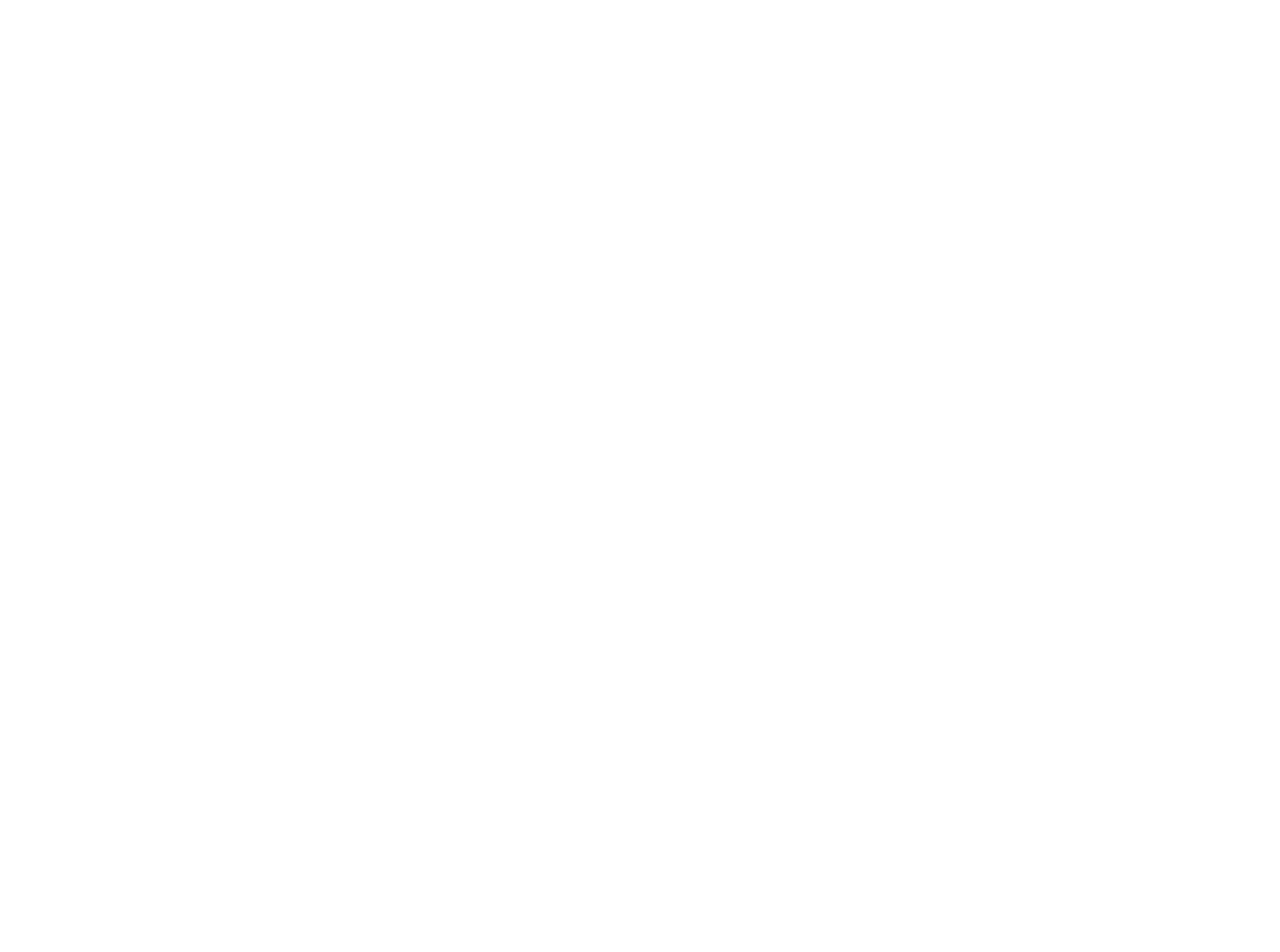
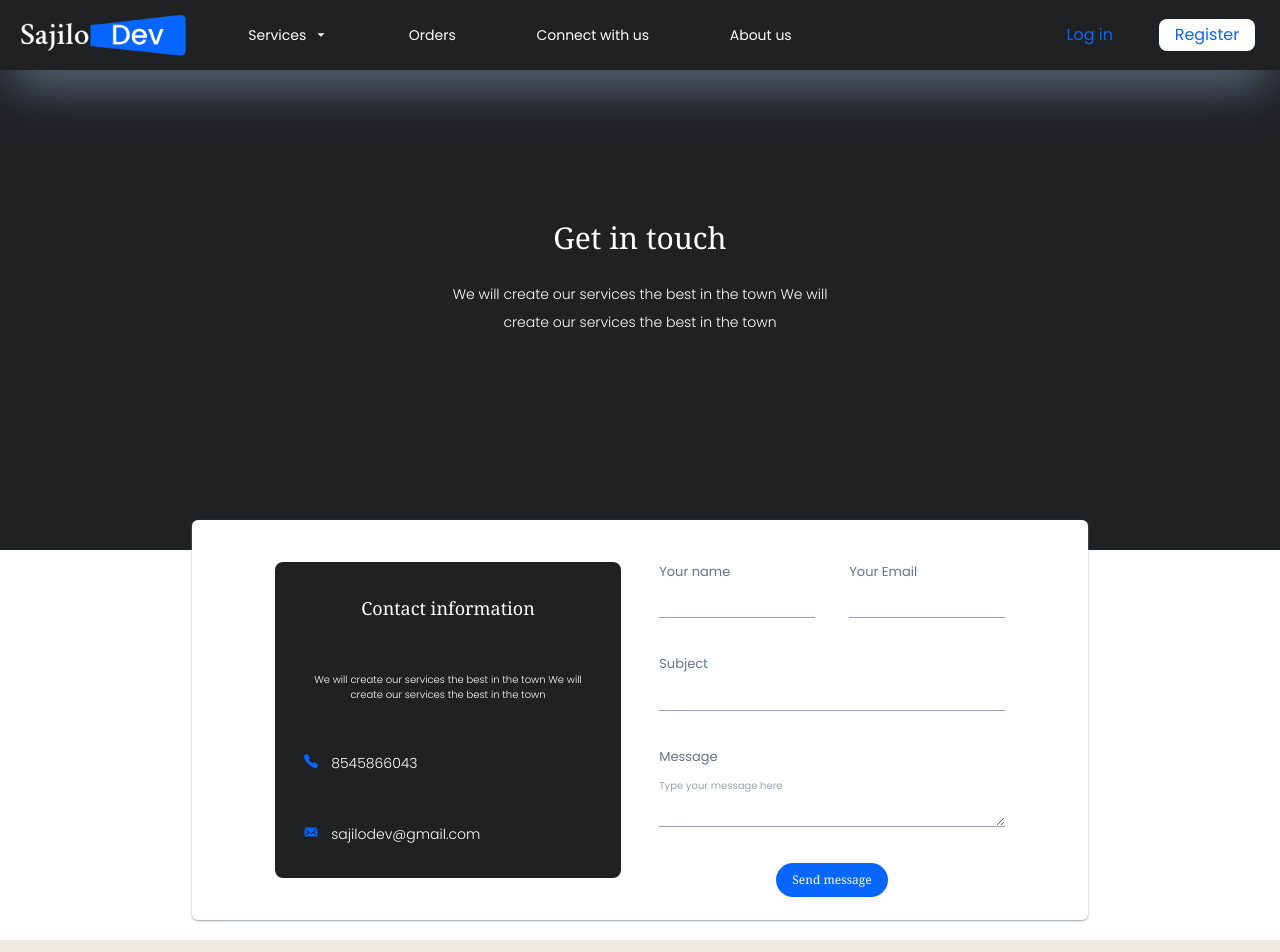
Before and after one commit to dipenbhat557/SajiloDev, a React (Vite) app in the folder frontend/: page /contactus in a window 1280 px wide. Before the commit this address had no page. Shown: the top 952 px of the page. Before the commit the page ends 800 px from the top, so only its background shows below. Built offline with nearby package versions, Linux system fonts and the light colour scheme.

Commit message:
:sparkles: added contact us page

```diff
--- a/frontend/src/constants/index.ts
+++ b/frontend/src/constants/index.ts
@@ -37,7 +37,7 @@ export const navLinks = [
   },
   {
     title: "Connect with us",
-    link: "#",
+    link: "/contactus",
   },
   {
     title: "About us",
--- /dev/null
+++ b/frontend/src/pages/ContactUs.tsx
@@ -0,0 +1,143 @@
+import React, { useState } from "react";
+import Footer from "../components/Footer";
+import GettingSite from "../components/GettingSite";
+import Navbar from "../components/Navbar";
+import { styles } from "../styles";
+import { IoCall } from "react-icons/io5";
+import { IoIosMail } from "react-icons/io";
+
+const ContactUs = () => {
+  const [formData, setFormData] = useState({
+    name: "",
+    email: "",
+    subject: "",
+    message: "",
+  });
+  const [formSubmitted, setFormSubmitted] = useState(false);
+
+  const handleChange = (e) => {
+    const { name, value } = e.target;
+    setFormData({ ...formData, [name]: value });
+  };
+
+  const handleSubmit = (e) => {
+    e.preventDefault();
+    // Here you can implement the logic to submit the form data
+    console.log("Form submitted:", formData);
+    // Reset form fields
+    setFormData({
+      name: "",
+      email: "",
+      subject: "",
+      message: "",
+    });
+    // Set formSubmitted to true to display a confirmation message
+    setFormSubmitted(true);
+    setTimeout(() => {
+      setFormSubmitted(false);
+    }, 3000);
+  };
+
+  return (
+    <>
+      <Navbar bgColor="bg-[#1F2123]" textColor="text-white" borderColor="" />
+      <div className="relative">
+        <div className="w-full bg-[#1F2123] h-[550px] text-white relative -z-10 flex flex-col items-center justify-center gap-5">
+          <p className="font-serif text-[30px] font-medium">Get in touch</p>
+          <p className="leading-loose text-[14px] font-light text-center">
+            We will create our services the best in the town We will
+            <br /> create our services the best in the town
+          </p>
+        </div>
+        <div className="h-[390px] w-full -z-20" />
+
+        <div
+          className={`${styles.padding} top-[520px] absolute bg-white left-[15%]  w-[70%] mx-auto h-[400px] rounded-md shadow-slate-400 shadow-sm flex flex-col justify-around items-center`}
+        >
+          <div className="w-full h-[90%] flex  justify-around">
+            <div className="w-[45%] text-white p-3 px-7 rounded-lg bg-[#1F2123] h-full justify-around flex flex-col gap-2">
+              <p className="text-center font-serif text-[18px]">
+                Contact information
+              </p>
+              <p className="text-center  text-[10px] font-light">
+                We will create our services the best in the town We will create
+                our services the best in the town
+              </p>
+              <div className="flex gap-3">
+                <IoCall className="text-[#0766FF]" />
+                <p className="text-[14px] font-light">8545866043</p>
+              </div>
+              <div className="flex gap-3">
+                <IoIosMail className="text-[#0766FF]" />
+                <p className="text-[14px] font-light">sajilodev@gmail.com</p>
+              </div>
+            </div>
+            <div className="w-[45%] h-full flex flex-col gap-9 text-slate-500">
+              <form
+                onSubmit={handleSubmit}
+                className="w-full h-full flex flex-col gap-9"
+              >
+                <div className="flex w-full items-center justify-between gap-3">
+                  <div className="flex w-[45%] flex-col gap-3">
+                    <p className="text-[13px]">Your name</p>
+                    <input
+                      type="text"
+                      name="name"
+                      value={formData.name}
+                      onChange={handleChange}
+                      className="w-full border-b border-slate-400"
+                    />
+                  </div>
+                  <div className="flex w-[45%] flex-col gap-3">
+                    <p className="text-[13px]">Your Email</p>
+                    <input
+                      type="text"
+                      name="email"
+                      value={formData.email}
+                      onChange={handleChange}
+                      className="w-full border-b border-slate-400"
+                    />
+                  </div>
+                </div>
+                <div className="flex flex-col gap-3">
+                  <p className="text-[13px]">Subject</p>
+                  <input
+                    type="text"
+                    name="subject"
+                    value={formData.subject}
+                    onChange={handleChange}
+                    className="w-full border-b border-slate-400"
+                  />
+                </div>
+                <div className="flex flex-col gap-3">
+                  <p className="text-[13px]">Message</p>
+                  <textarea
+                    name="message"
+                    value={formData.message}
+                    onChange={handleChange}
+                    placeholder="Type your message here"
+                    className="w-full border-b placeholder:text-[10px] border-slate-400"
+                  />
+                </div>
+                <button
+                  type="submit"
+                  className="bg-[#0766FF] text-serif text-white px-4  mx-auto font-serif text-[12px] py-2 rounded-full hover:bg-blue-700"
+                >
+                  Send message
+                </button>
+              </form>
+            </div>
+          </div>
+        </div>
+        {formSubmitted && (
+          <div className="absolute top-1/2 left-1/2 bg-white p-4 rounded-md border border-gray-300">
+            <p className="text-[#0766FF]">Thank you for contacting us!</p>
+          </div>
+        )}
+        <GettingSite />
+        <Footer />
+      </div>
+    </>
+  );
+};
+export default ContactUs;
--- a/frontend/src/pages/Pages.tsx
+++ b/frontend/src/pages/Pages.tsx
@@ -3,6 +3,7 @@ import HomePage from "./HomePage";
 import Signup from "./Signup";
 import Signin from "./Signin";
 import User from "./User";
+import ContactUs from "./ContactUs";
 
 const Pages = () => {
   return (
@@ -12,6 +13,7 @@ const Pages = () => {
         <Route path="/signup" element={<Signup />} />
         <Route path="/signin" element={<Signin />} />
         <Route path="/user" element={<User />} />
+        <Route path="/contactus" element={<ContactUs />} />
       </Routes>
     </BrowserRouter>
   );
--- a/frontend/src/pages/User.tsx
+++ b/frontend/src/pages/User.tsx
@@ -16,13 +16,13 @@ const User = () => {
             <br /> create our services the best in the town
           </p>
         </div>
-        <div className="h-[400px] w-full -z-20" />
+        <div className="h-[370px] w-full -z-20" />
 
         <div
-          className={`${styles.padding} top-60 absolute bg-white left-[15%]  w-[70%] mx-auto h-[400px] rounded-md shadow-slate-400 shadow-sm flex flex-col justify-around items-center`}
+          className={`${styles.padding} top-[520px] absolute bg-white left-[15%]  w-[70%] mx-auto h-[400px] rounded-md shadow-slate-400 shadow-sm flex flex-col justify-around items-center`}
         >
           <div className="w-full h-[10%] flex items-center justify-end">
-            <button className="text-white bg-[#0766FF] px-6 rounded-2xl py-1">
+            <button className="text-white bg-[#0766FF] px-12 rounded-full py-1">
               Edit
             </button>
           </div>
@@ -52,12 +52,12 @@ const User = () => {
               <input
                 type="text"
                 className="px-2 border border-slate-200 rounded-md shadow-sm shadow-slate-300 mb-2 placeholder:text-[12px] "
-                placeholder="Enter your additionalss email"
+                placeholder="Enter your additional email"
               />
             </div>
           </div>
           <div className="w-[80%] h-[10%] flex items-center justify-center">
-            <button className="px-4 py-1 text-white bg-[#1F2123] rounded-lg text-[18px] font-serif">
+            <button className="px-14 py-1 text-white bg-[#1F2123] rounded-full text-[18px] font-serif">
               Logout
             </button>
           </div>
```
